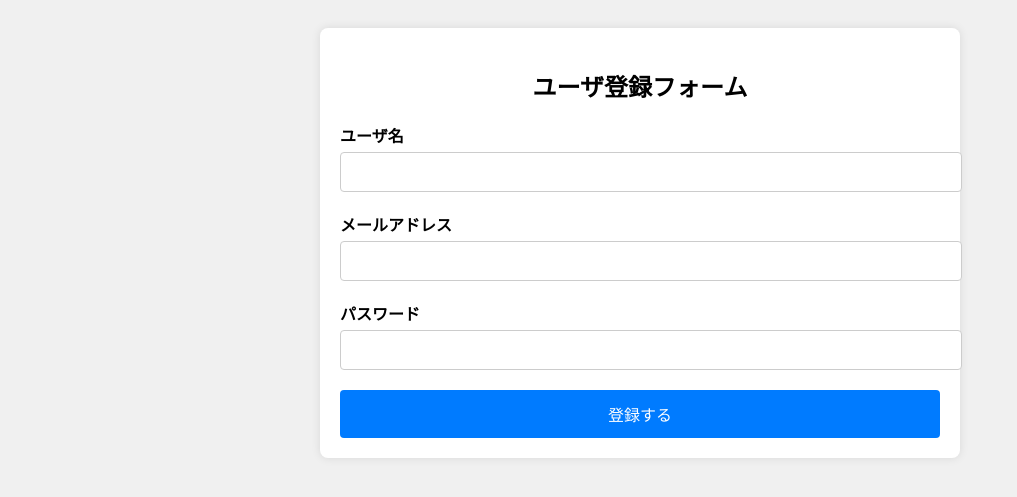
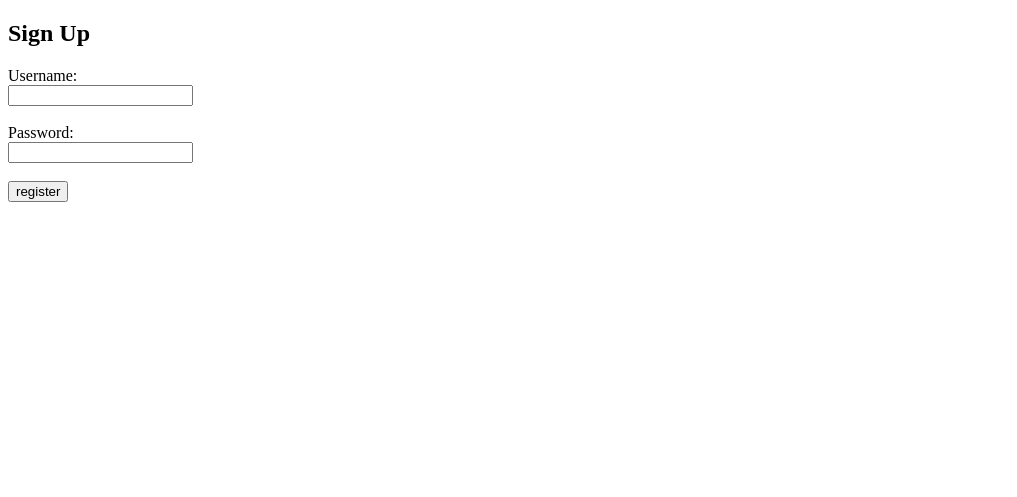
Before and after one commit to konitann/quizlet, a Flask app: template templates/que_signup.html in a window 1280 px wide. Shown: the top 497 px of the page, without its empty margins (0-1017 px from the left). Run offline with Flask 3, Linux system fonts and the light colour scheme; the template is opened without the code that fills it, so the values that code supplies are empty.

Commit message:
登録ページとログインページ作った

```diff
--- a/app.py
+++ b/app.py
@@ -1,13 +1,64 @@
-from flask import Flask, render_template, request, Response
+from flask import Flask, render_template, request, redirect, url_for
+from flask_sqlalchemy import SQLAlchemy
+from werkzeug.security import generate_password_hash, check_password_hash
+
+app = Flask(__name__)
+app.config['TEMPLATES_AUTO_RELOAD'] = True  # テンプレートの自動リロードを有効化する場合
+app.config['SQLALCHEMY_DATABASE_URI'] = 'sqlite:///database.db'
+app.config['SQLALCHEMY_TRACK_MODIFICATIONS'] = False
+app.secret_key = 'your_secret_key_here'  # 実際のアプリでは安全な方法で設定してください
 
 
-app = Flask(__name__)
+db = SQLAlchemy(app)
 
+class User(db.Model):
+    id = db.Column(db.Integer, primary_key=True)
+    username = db.Column(db.String(100), unique=True, nullable=False)
+    password = db.Column(db.String(100), nullable=False)
 
-@app.route("/",methods=['GET'])
-def index_get():
-    return render_template('index.html')
+@app.route("/")
+def index():
+    return render_template('que_top.html')
 
+@app.route("/register", methods=['GET', 'POST'])
+def register():
+    if request.method == 'POST':
+        username = request.form['username']
+        password = request.form['password']
+        hashed_password = generate_password_hash(password)
+
+        new_user = User(username=username, password=hashed_password)
+
+        try:
+            with app.app_context():
+                db.session.add(new_user)
+                db.session.commit()
+            return redirect(url_for('login'))
+        except Exception as e:
+            return f'登録中にエラーが発生しました: {e}'
+
+    return render_template('que_signup.html')
+
+@app.route("/login", methods=['GET', 'POST'])
+def login():
+    if request.method == 'POST':
+        username = request.form['username']
+        password = request.form['password']
+
+        user = User.query.filter_by(username=username).first()
+
+        if user:
+            if check_password_hash(user.password, password):
+                return f'{username} さん、ログインしました！'
+            else:
+                return 'パスワードが正しくありません。'
+        else:
+            return 'ユーザーが見つかりません。'
+
+    return render_template('login.html')
 
 if __name__ == "__main__":
+    # データベースを作成
+    with app.app_context():
+        db.create_all()
     app.run(host="0.0.0.0", port=8080, debug=True)
--- a/templates/que_signup.html
+++ b/templates/que_signup.html
@@ -1,79 +1,21 @@
 <!DOCTYPE html>
-<html lang="ja">
+<html>
+
 <head>
-    <meta charset="UTF-8">
-    <meta name="viewport" content="width=device-width, initial-scale=1.0">
-    <title>ユーザ登録ページ</title>
-    <style>
-        body {
-            font-family: Arial, sans-serif;
-            background-color: #f0f0f0;
-            padding: 20px;
-        }
-        .container {
-            max-width: 600px;
-            margin: 0 auto;
-            background-color: #fff;
-            padding: 20px;
-            border-radius: 8px;
-            box-shadow: 0 0 10px rgba(0,0,0,0.1);
-        }
-        h2 {
-            text-align: center;
-            margin-bottom: 20px;
-        }
-        .form-group {
-            margin-bottom: 20px;
-        }
-        label {
-            display: block;
-            font-weight: bold;
-            margin-bottom: 5px;
-        }
-        input[type="text"],
-        input[type="email"],
-        input[type="password"] {
-            width: 100%;
-            padding: 10px;
-            font-size: 16px;
-            border: 1px solid #ccc;
-            border-radius: 4px;
-        }
-        button {
-            background-color: #007bff;
-            color: #fff;
-            border: none;
-            padding: 12px 20px;
-            font-size: 16px;
-            cursor: pointer;
-            border-radius: 4px;
-            width: 100%;
-            display: block;
-            margin-top: 10px;
-        }
-        button:hover {
-            background-color: #0056b3;
-        }
-    </style>
+  <title>Sign Up</title>
 </head>
+
 <body>
-    <div class="container">
-        <h2>ユーザ登録フォーム</h2>
-        <form action="submit_registration.php" method="post">
-            <div class="form-group">
-                <label for="username">ユーザ名</label>
-                <input type="text" id="username" name="username" required>
-            </div>
-            <div class="form-group">
-                <label for="email">メールアドレス</label>
-                <input type="email" id="email" name="email" required>
-            </div>
-            <div class="form-group">
-                <label for="password">パスワード</label>
-                <input type="password" id="password" name="password" required>
-            </div>
-            <button type="submit">登録する</button>
-        </form>
-    </div>
+  <h2>Sign Up</h2>
+  <form action="/register" method="post">
+    <label for="username">Username:</label><br>
+    <input type="text" id="username" name="username" required><br><br>
+
+    <label for="password">Password:</label><br>
+    <input type="password" id="password" name="password" required><br><br>
+
+    <input type="submit" value="register">
+  </form>
 </body>
+
 </html>
```
Also changed, not shown: templates/index.html (deleted, +0 -18 lines), templates/login.html (added, +29 -0 lines), templates/login_success.html (added, +19 -0 lines), templates/que_top.html (+8 -6 lines), templates/users_get.html (deleted, +0 -32 lines), instance/database.db (added), 1 other file.
